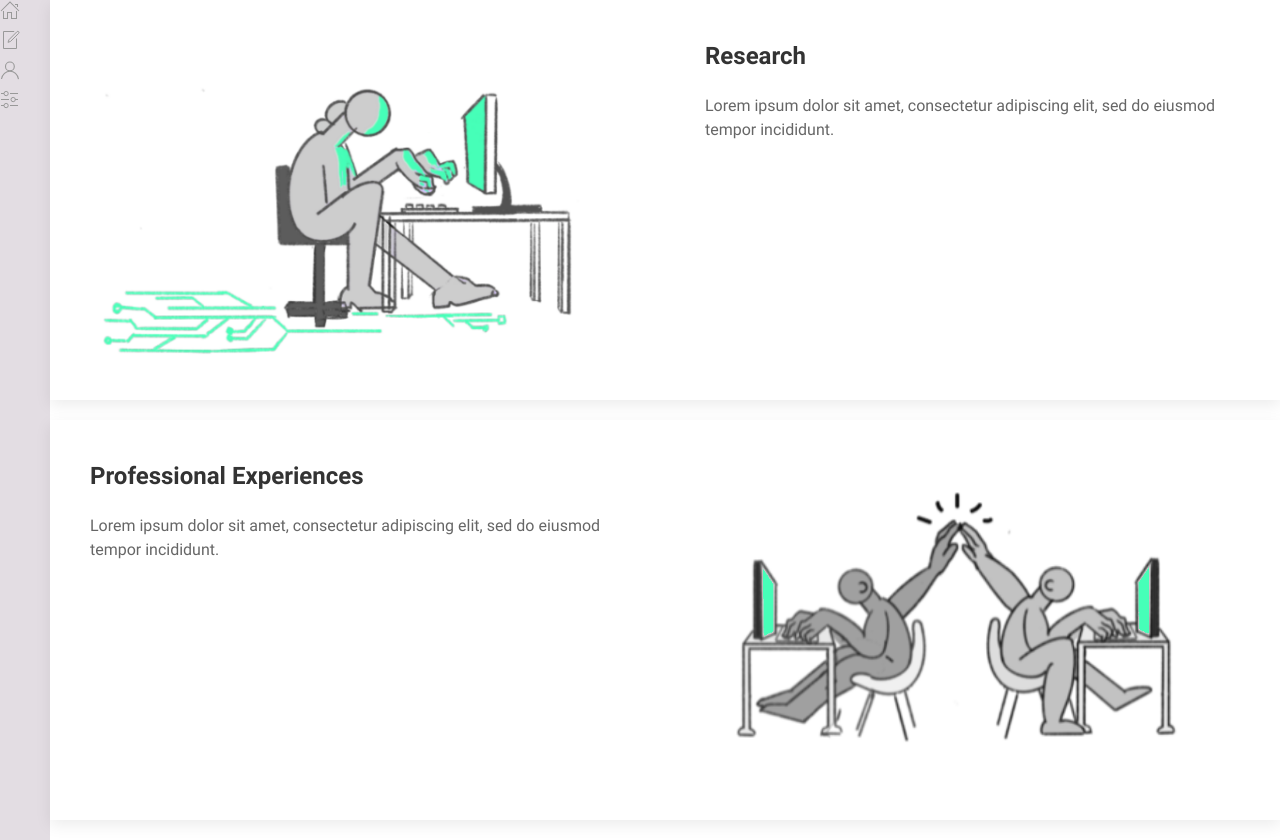
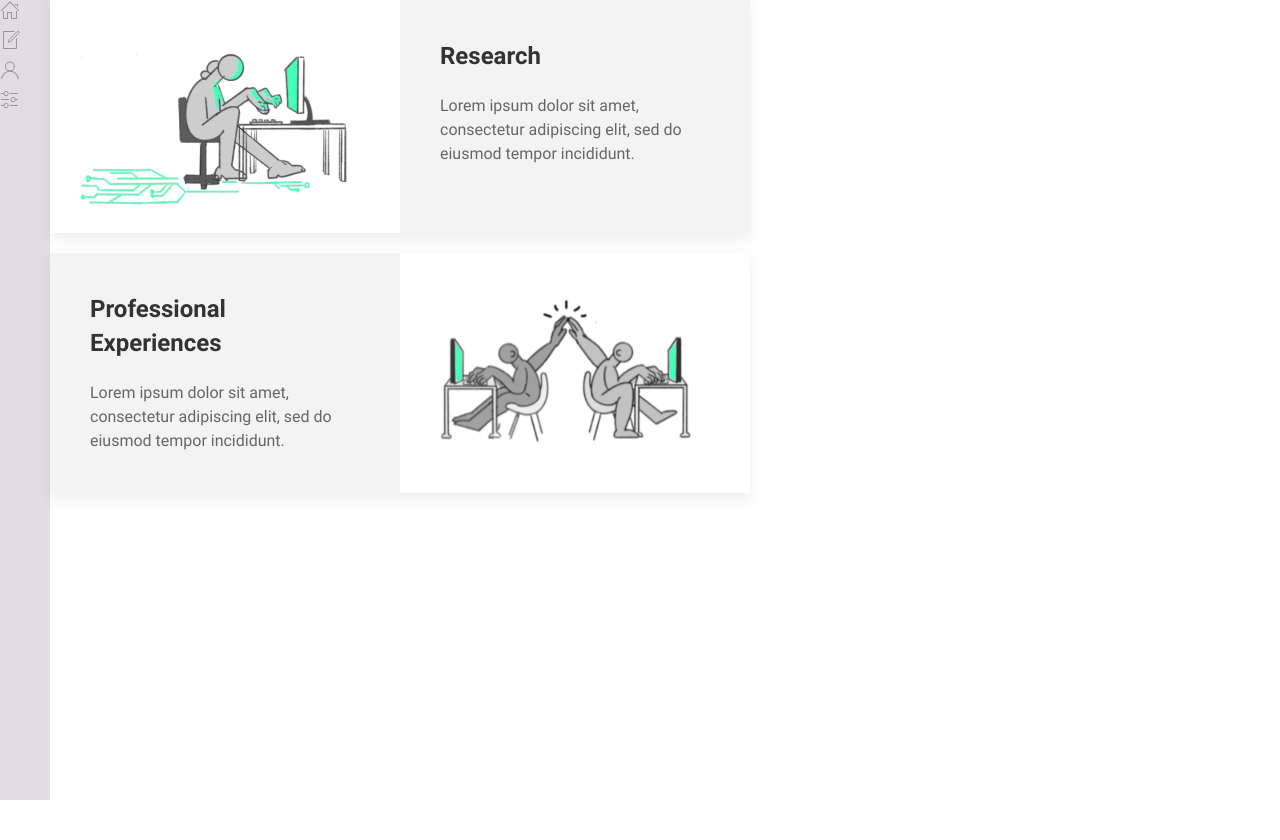
Before and after one commit to safinazbg/mysite, a Vue app: page / in a window 1280 px wide. After the commit the page ends 800 px from the top, so only its background shows below. Built offline with nearby package versions, Linux system fonts and the light colour scheme.

Commit message:
Update LandingPage.vue

```diff
--- a/src/components/mainPage/LandingPage.vue
+++ b/src/components/mainPage/LandingPage.vue
@@ -1,24 +1,23 @@
 <template>
-<div class="uk-flex-center">
-  <div class="uk-card uk-card-default uk-grid-collapse uk-child-width-1-2@s uk-margin" uk-grid>
+  <div class="small" >
+  <div class="uk-card uk-card-default uk-grid-collapse uk-child-width-1-2@s uk-margin" uk-grid uk-scrollspy="cls: uk-animation-slide-left; repeat: true">
         <div class="uk-card-media-left uk-cover-container">
           <img src="../../assets/alone.png" uk-cover/>
           <canvas width="600" height="400"></canvas>
         </div>
-    <div>
+        <div class="couleur">
           <div class="uk-card-body">
             <h3 class="uk-card-title">Research</h3>
             <p>Lorem ipsum dolor sit amet, consectetur adipiscing elit, sed do eiusmod tempor incididunt.</p>
           </div>
         </div>
       </div>
-
-  <div class="uk-card uk-card-default uk-grid-collapse uk-child-width-1-2@s uk-margin" uk-grid>
+      <div class="uk-card uk-card-default uk-grid-collapse uk-child-width-1-2@s uk-margin" uk-grid uk-scrollspy="cls: uk-animation-slide-right; repeat: true">
         <div class="uk-flex-last@s uk-card-media-right uk-cover-container">
-      <img src="../../assets/together.png" uk-cover/>
+          <img id="together" src="../../assets/together.png" uk-cover/>
           <canvas width="600" height="400"></canvas>
         </div>
-    <div>
+        <div class="couleur">
           <div class="uk-card-body">
             <h3 class="uk-card-title">Professional Experiences</h3>
             <p>Lorem ipsum dolor sit amet, consectetur adipiscing elit, sed do eiusmod tempor incididunt.</p>
@@ -34,6 +33,16 @@ name: "LandingPage"
 }
 </script>
 
-<style scoped>
+<style>
+.small {
+  width: 700px;
+}
 
+.couleur {
+  transition: color 3s;
+  background-color: #f3f3f3;
+}
+
+#together {
+}
 </style>
```
Lines whose indentation alone changed are shown as unchanged.
